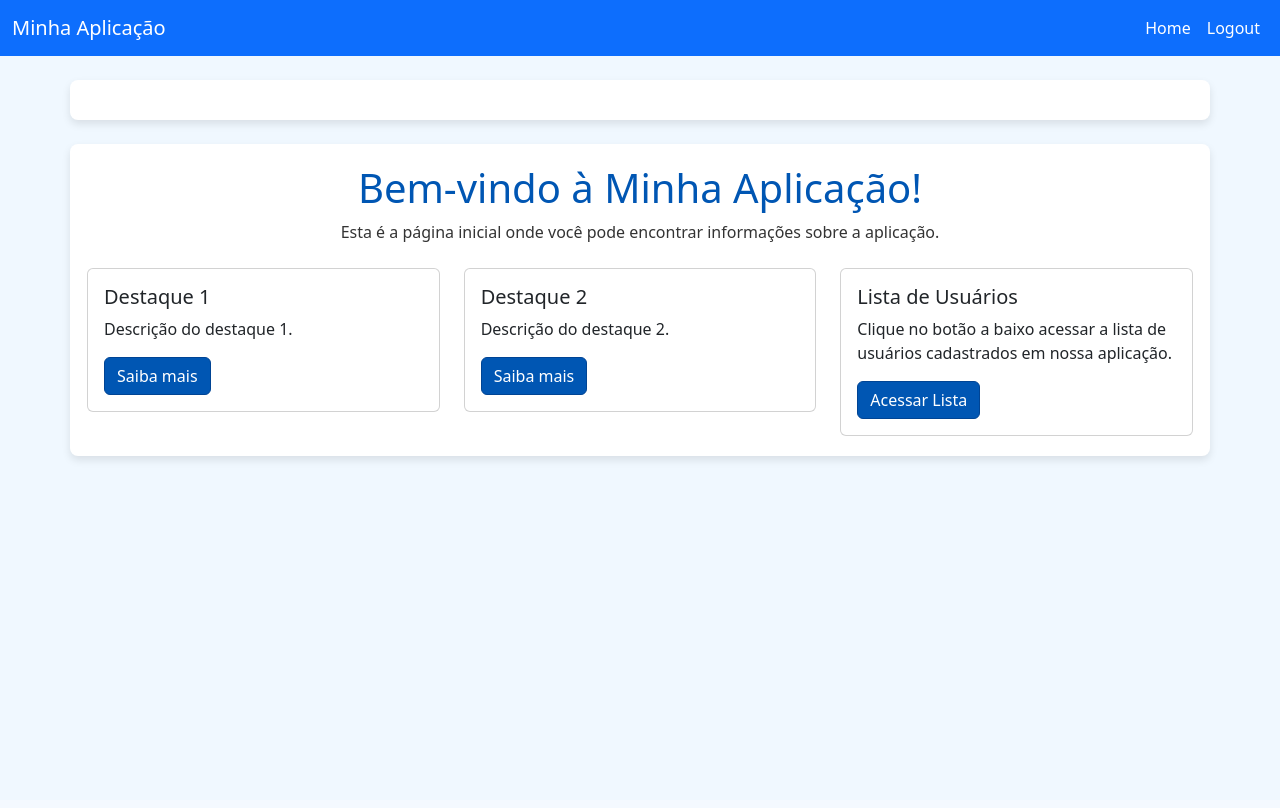
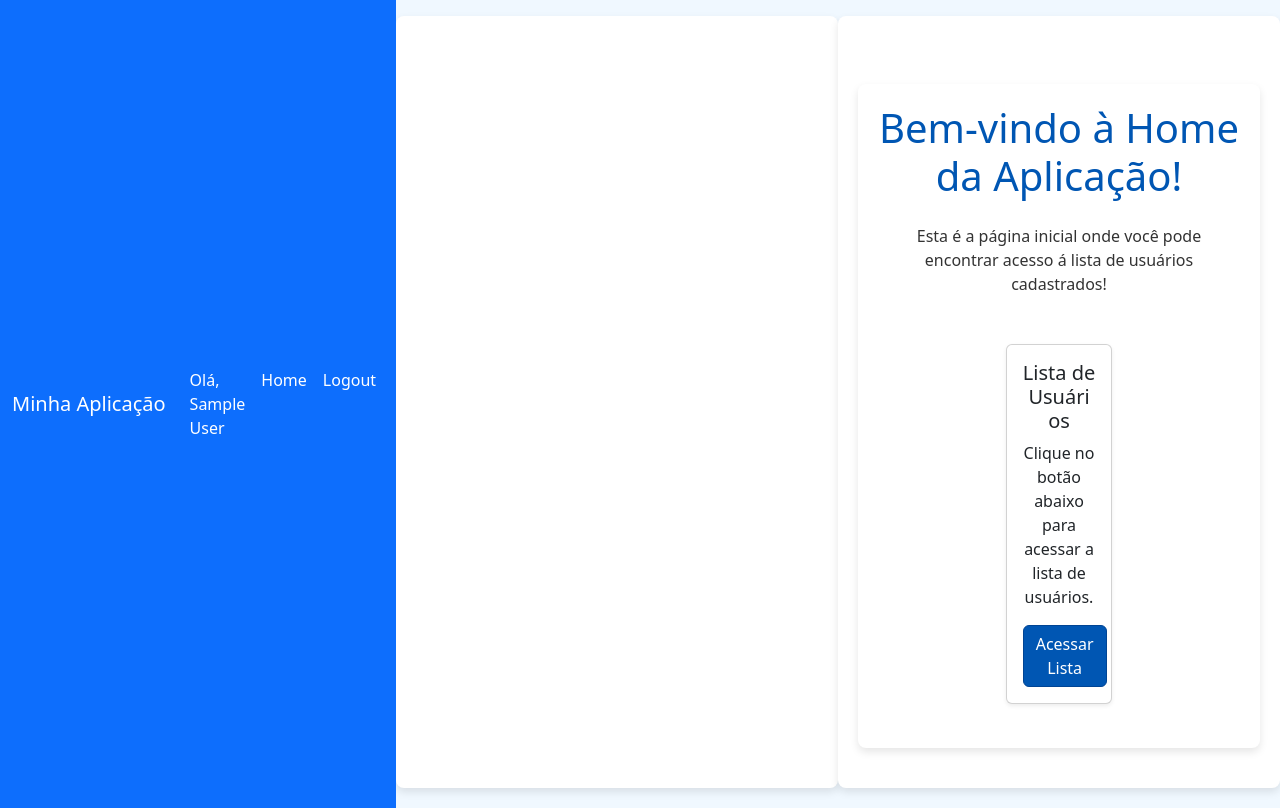
Before and after one commit to igorrodrigz/Crud-teste, a Django app: page / in a window 1280 px wide. Before the commit the page ends 462 px from the top, so only its background shows below. Run offline with Django 5.2, Linux system fonts and the light colour scheme; the visitor is signed in with stand-in values (Sample User, id 1).

Commit message:
quinto estágio -2 - projeto em fase final. Logs direcionando possíveis erros, janelas redimensionadas, falta implementar testes e migrar banco de dados para o MySQL. Preparando para migrar para o MySQL

```diff
--- a/accounts/models.py
+++ b/accounts/models.py
@@ -25,8 +25,8 @@ class UserManager(BaseUserManager):
         return self.create_user(email, password, **extra_fields)
 
 class User(AbstractUser):
-    email = models.EmailField(unique=True)
-
+    email = models.EmailField(unique=True, null=False, blank=False)
+    first_name = models.CharField(max_length=50, blank=False)
     username = None
     is_active = models.BooleanField(default=True)
     is_staff = models.BooleanField(default=False)
@@ -34,7 +34,7 @@ class User(AbstractUser):
     objects = UserManager()
 
     USERNAME_FIELD = 'email'
-    REQUIRED_FIELDS = []
+    REQUIRED_FIELDS = ['first_name']
 
     def __str__(self):
         return self.email
--- a/accounts/serializers.py
+++ b/accounts/serializers.py
@@ -11,7 +11,7 @@ class UserSerializer(serializers.ModelSerializer):
 
     class Meta:
         model = User
-        fields = ['id', 'email', 'password', 'password2']
+        fields = ['id', 'email', 'first_name', 'password', 'password2']
         extra_kwargs = {'password': {'write_only': True}}
 
     def validate_email(self, value):
@@ -30,6 +30,7 @@ class UserSerializer(serializers.ModelSerializer):
         validated_data.pop('password2')  # Removendo password2 antes da criação
         user = User(
             email=validated_data['email'],
+            first_name=validated_data.get('first_name', ''),
         )
         user.set_password(validated_data['password'])  # Setando a senha
         user.save()  # Salvando o usuário
--- a/accounts/views.py
+++ b/accounts/views.py
@@ -6,7 +6,7 @@ from django.contrib.auth.mixins import LoginRequiredMixin
 from django.contrib.auth.models import User as AuthUser  # Evitando confusão com nosso User model
 from django.core.serializers import serialize
 from django.db.migrations import serializer
-from django.shortcuts import render, redirect
+from django.shortcuts import render, redirect, get_object_or_404
 from django.views import View
 from django.views.generic import TemplateView
 from rest_framework import generics, status
@@ -70,7 +70,7 @@ class HomePageView(LoginRequiredMixin, TemplateView):
 class UserListView(generics.ListCreateAPIView):
     queryset = User.objects.all()
     serializer_class = UserSerializer
-    permission_classes = [AllowAny]  # Você pode ajustar as permissões conforme necessário
+    permission_classes = [IsAuthenticated]  # Você pode ajustar as permissões conforme necessário
     template_name = 'users-list.html'
 
     def get(self, request, *args, **kwargs):
@@ -81,31 +81,65 @@ class UserListView(generics.ListCreateAPIView):
 class UserDetailView(generics.RetrieveUpdateDestroyAPIView):
     queryset = User.objects.all()
     serializer_class = UserSerializer
-    permission_classes = [IsAuthenticated]  # Apenas usuários autenticados tem acesso
+    permission_classes = [IsAuthenticated]
 
     def get_object(self):
         obj = super().get_object()
         if self.request.user.is_superuser or obj == self.request.user:
             return obj
-        raise PermissionDenied("Você não tem permissão para acessar este usuário.")
+        # Se o usuário não tiver permissão, exibe a mensagem e redireciona para a lista de usuários
+        messages.error(self.request, 'Você não tem permissão para acessar esse usuário.')
+        return None
 
     def get(self, request, *args, **kwargs):
         user = self.get_object()
+        # Redireciona se o usuário não tiver permissão
+        if not user:
+            return redirect('users-list')
         return render(request, 'user-detail.html', {'user': user})
+
+    def post(self, request, *args, **kwargs):
+        user = self.get_object()
+        if not user:
+            return redirect('users-list')
+
+        # Atualização dos dados do usuário
+        user.first_name = request.POST.get('first_name')
+        user.email = request.POST.get('email')
+        user.save()
+
+        messages.success(request, 'Usuário atualizado com sucesso!')
+        return redirect("user-detail", pk=user.pk)
 
     def put(self, request, *args, **kwargs):
         user = self.get_object()
+        if not user:
+            return redirect('users-list')
+
         serializer = self.get_serializer(user, data=request.data)
         if serializer.is_valid():
             serializer.save()
             return Response(serializer.data, status=status.HTTP_200_OK)
         return Response(serializer.errors, status=status.HTTP_400_BAD_REQUEST)
 
-    def delete(self, request):
+    def delete(self, request, *args, **kwargs):
         user = self.get_object()
-        user.delete()
-        return Response(status.HTTP_204_NO_CONTENT)
+        if not user:
+            return redirect('users-list')
 
+        try:
+            user.delete()
+            messages.success(request, 'Usuário deletado com sucesso!')
+            return redirect('users-list')
+        except Exception as e:
+            messages.error(request, f'Erro ao deletar o usuário: {str(e)}')
+            return redirect('user-detail', pk=user.id)
+
+    def dispatch(self, request, *args, **kwargs):
+        # Verifica o método HTTP
+        if request.method == 'POST' and request.POST.get('_method') == 'DELETE':
+            return self.delete(request, *args, **kwargs)
+        return super().dispatch(request, *args, **kwargs)
 
 
 class LogoutView(View):
--- a/frontend/statics/css/style.css
+++ b/frontend/statics/css/style.css
@@ -25,6 +25,8 @@ body {
     color: var(--gray); /* Cor de texto em cinza escuro para contraste */
     margin: 0;
     padding: 0;
+    display: flex;
+    justify-content: center;
 }
 
 /* Navbar */
@@ -53,6 +55,9 @@ body {
 
 /* Containers */
 .container {
+    max-width: 800px; /* Limite de largura */
+    width: 100%; /* Largura total para telas menores */
+    margin: 20px auto; /* Centralizar e dar espaço ao redor */
     padding: 20px;
     background-color: var(--white); /* Branco para áreas de conteúdo */
     box-shadow: 0px 4px 8px rgba(0, 0, 0, 0.1);
@@ -86,7 +91,7 @@ a:hover {
     color: var(--blue);
 }
 
-.alert-danger {
+.alert-error {
     background-color: var(--light-red); /* Vermelho claro */
     color: var(--dark-red);
 }
@@ -102,6 +107,9 @@ footer {
 
 /* Estilos Responsivos */
 @media only screen and (max-width: 576px) {
+    .container {
+        padding: 10px; /* Reduzindo padding em telas menores */
+    }
     .m100 {
         margin-top: 40px;
     }
--- a/frontend/templates/base.html
+++ b/frontend/templates/base.html
@@ -5,17 +5,11 @@
     <meta name="viewport" content="width=device-width, initial-scale=1.0">
     <title>{% block title %}Minha Aplicação{% endblock %}</title>
 
-    <!-- Carregar o static -->
     {% load static %}
-
-    <!-- Bootstrap CSS via CDN -->
-    <link href="https://cdn.jsdelivr.net/npm/bootstrap@5.3.0/dist/css/bootstrap.min.css" rel="stylesheet"  crossorigin="anonymous">
-
-    <!-- CSS customizado -->
+    <link href="https://cdn.jsdelivr.net/npm/bootstrap@5.3.0/dist/css/bootstrap.min.css" rel="stylesheet" crossorigin="anonymous">
     <link rel="stylesheet" href="{% static 'css/style.css' %}">
 </head>
 <body>
-    <!-- Navbar -->
     <nav class="navbar navbar-expand-lg navbar-dark bg-primary">
         <div class="container-fluid">
             <a class="navbar-brand" href="#">Minha Aplicação</a>
@@ -24,19 +18,27 @@
             </button>
             <div class="collapse navbar-collapse" id="navbarNav">
                 <ul class="navbar-nav ms-auto">
-                    <li class="nav-item">
-                        <a class="nav-link" href="{% url 'home' %}">Home</a>
-                    </li>
-                    <li class="nav-item">
-                        <a class="nav-link" href="{%  url 'logout' %}">Logout</a>
-                    </li>
+                    {% if user.is_authenticated %}
+                        <li class="nav-item">
+                            <span class="nav-link text-white">Olá, {{ user.get_full_name }} </span>
+                        </li>
+                        <li class="nav-item">
+                            <a class="nav-link" href="{% url 'home' %}">Home</a>
+                        </li>
+                        <li class="nav-item">
+                            <a class="nav-link" href="{% url 'logout' %}">Logout</a>
+                        </li>
+                    {% else %}
+                        <li class="nav-item">
+                            <a class="nav-link" href="{% url 'login' %}">Login</a>
+                        </li>
+                    {% endif %}
                 </ul>
             </div>
         </div>
     </nav>
 
-    <!-- Exibir Mensagens de Sucesso e Erro -->
-    <div class="container mt-4">
+    <div class="container mt-3">
         {% if messages %}
             {% for message in messages %}
                 <div class="alert alert-{{ message.tags }} mb-4">
@@ -46,18 +48,12 @@
         {% endif %}
     </div>
 
-    <!-- Conteúdo dinâmico da página -->
-    <div id="app" class="container mt-4">
+    <div id="app" class="container mt-3">
         {% block content %}{% endblock %}
     </div>
 
-    <!-- Bootstrap JS via CDN -->
-    <script src="https://cdn.jsdelivr.net/npm/bootstrap@5.3.0/dist/js/bootstrap.bundle.min.js"  crossorigin="anonymous"></script>
-
-    <!-- Vue.js via CDN -->
+    <script src="https://cdn.jsdelivr.net/npm/bootstrap@5.3.0/dist/js/bootstrap.bundle.min.js" crossorigin="anonymous"></script>
     <script src="https://cdn.jsdelivr.net/npm/vue@3/dist/vue.global.js"></script>
-
-    <!-- Vue.js App -->
     <script>
         const app = Vue.createApp({
             data() {
--- a/frontend/templates/home.html
+++ b/frontend/templates/home.html
@@ -1,39 +1,23 @@
 {% extends "base.html" %}
 
-{% block title %}Página Inicial - Minha Aplicação {% endblock %}
+{% block title %}Página Inicial - Minha Aplicação{% endblock %}
 
 {% block content %}
-    <h1 class="text-center">Bem-vindo à Minha Aplicação!</h1>
-    <p class="text-center">Esta é a página inicial onde você pode encontrar informações sobre a aplicação.</p>
+<div class="container mt-5">
+    <h1 class="text-center mb-4">Bem-vindo à Home da Aplicação!</h1>
+    <p class="text-center mb-5">Esta é a página inicial onde você pode encontrar acesso á lista de usuários cadastrados!</p>
 
-    <!-- Seção de Destaques -->
-    <div class="row mt-4">
-        <div class="col-md-4">
-            <div class="card">
-                <div class="card-body">
-                    <h5 class="card-title">Destaque 1</h5>
-                    <p class="card-text">Descrição do destaque 1.</p>
-                    <a href="#" class="btn btn-primary">Saiba mais</a>
-                </div>
-            </div>
-        </div>
-        <div class="col-md-4">
-            <div class="card">
-                <div class="card-body">
-                    <h5 class="card-title">Destaque 2</h5>
-                    <p class="card-text">Descrição do destaque 2.</p>
-                    <a href="#" class="btn btn-primary">Saiba mais</a>
-                </div>
-            </div>
-        </div>
-        <div class="col-md-4">
-            <div class="card">
-                <div class="card-body">
+    <!-- Seção de Destaques - Centralizada e Redimensionada -->
+    <div class="row justify-content-center">
+        <div class="col-md-6 col-lg-4 mb-4">
+            <div class="card shadow-sm">
+                <div class="card-body text-center">
                     <h5 class="card-title">Lista de Usuários</h5>
-                    <p class="card-text">Clique no botão a baixo acessar a lista de usuários cadastrados em nossa aplicação.</p>
+                    <p class="card-text">Clique no botão abaixo para acessar a lista de usuários.</p>
                     <a href="{% url 'users-list' %}" class="btn btn-primary">Acessar Lista</a>
                 </div>
             </div>
         </div>
     </div>
+</div>
 {% endblock %}
```
Also changed, not shown: frontend/templates/login.html (+20 -12 lines), frontend/templates/signup.html (+11 -3 lines), frontend/templates/user-detail.html (+6 -1 lines), frontend/templates/users-list.html (+29 -10 lines), CRUD/settings.py (line endings or trailing spaces).
